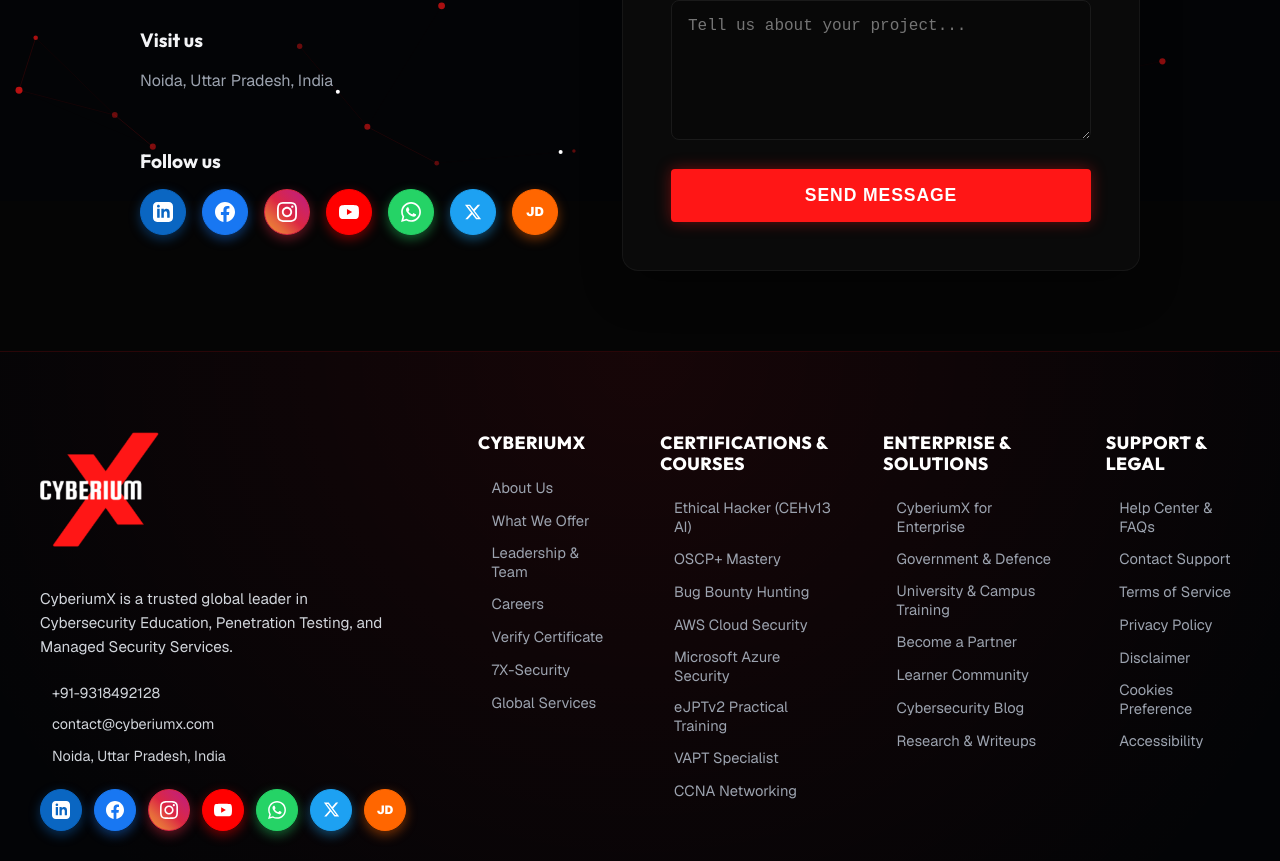
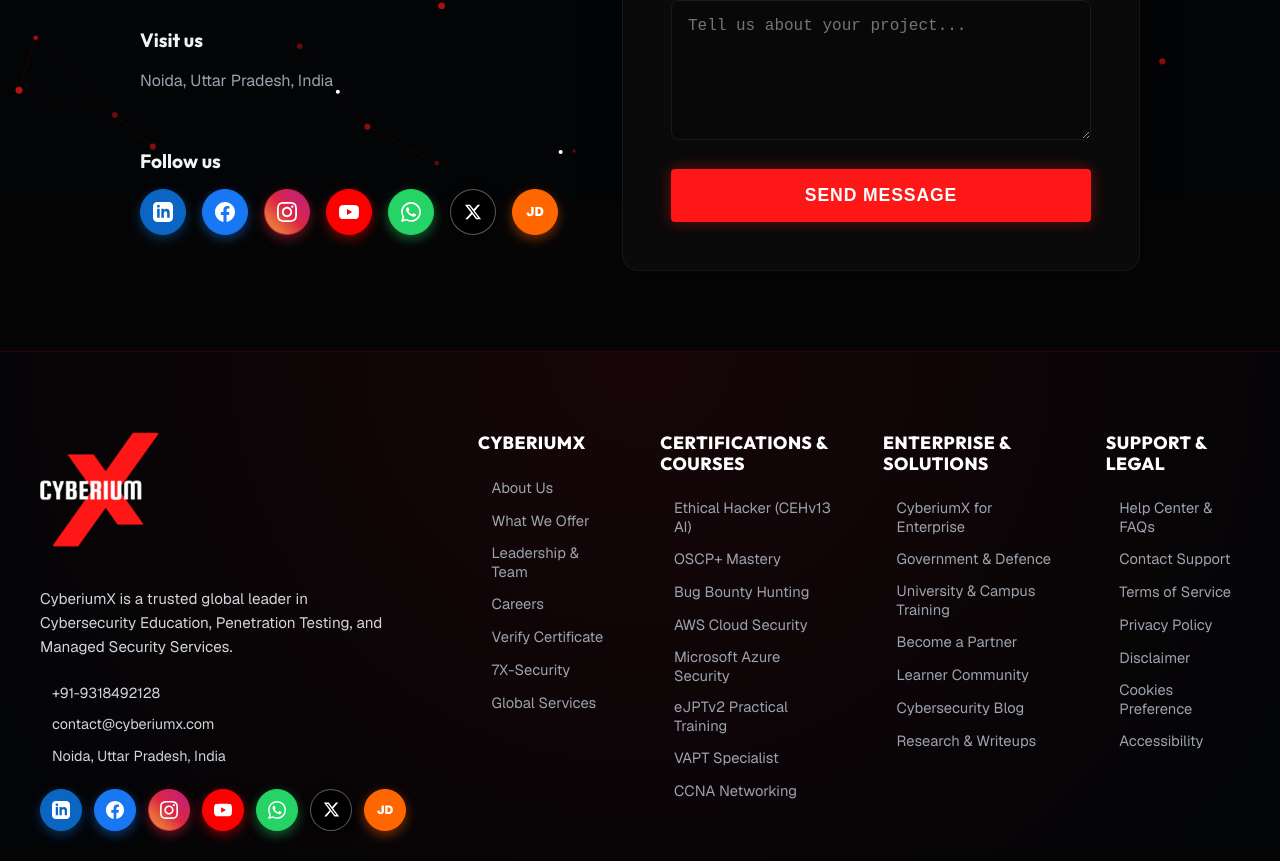
Before and after one commit to sarthakjain-cell/CyberiumX, a Next.js app: page /contact-us in a window 1280 px wide. Shown: the part 599-1460 px from the top of the page. Built offline with nearby package versions, Linux system fonts and the light colour scheme.

Commit message:
style: make X (@cyber_iumx) social icon solid black background with white X logo

```diff
--- a/src/app/contact-us/ContactUs.module.css
+++ b/src/app/contact-us/ContactUs.module.css
@@ -124,15 +124,16 @@
 }
 
 .twitter {
-  background: #1DA1F2 !important;
+  background: #000000 !important;
   color: #ffffff !important;
-  border-color: #1DA1F2 !important;
-  box-shadow: 0 4px 12px rgba(29, 161, 242, 0.45) !important;
+  border-color: rgba(255, 255, 255, 0.35) !important;
+  box-shadow: 0 4px 12px rgba(0, 0, 0, 0.65) !important;
 }
 .twitter:hover {
-  background: #1DA1F2 !important;
+  background: #000000 !important;
   color: #ffffff !important;
-  box-shadow: 0 0 22px rgba(29, 161, 242, 0.85) !important;
+  border-color: #ffffff !important;
+  box-shadow: 0 0 20px rgba(255, 255, 255, 0.45) !important;
 }
 
 .whatsapp {
--- a/src/components/Footer.module.css
+++ b/src/components/Footer.module.css
@@ -129,15 +129,16 @@
 }
 
 .twitter {
-  background: #1DA1F2 !important;
+  background: #000000 !important;
   color: #ffffff !important;
-  border-color: #1DA1F2 !important;
-  box-shadow: 0 4px 12px rgba(29, 161, 242, 0.45) !important;
+  border-color: rgba(255, 255, 255, 0.35) !important;
+  box-shadow: 0 4px 12px rgba(0, 0, 0, 0.65) !important;
 }
 .twitter:hover {
-  background: #1DA1F2 !important;
+  background: #000000 !important;
   color: #ffffff !important;
-  box-shadow: 0 0 22px rgba(29, 161, 242, 0.85) !important;
+  border-color: #ffffff !important;
+  box-shadow: 0 0 20px rgba(255, 255, 255, 0.45) !important;
 }
 
 .whatsapp {
```
